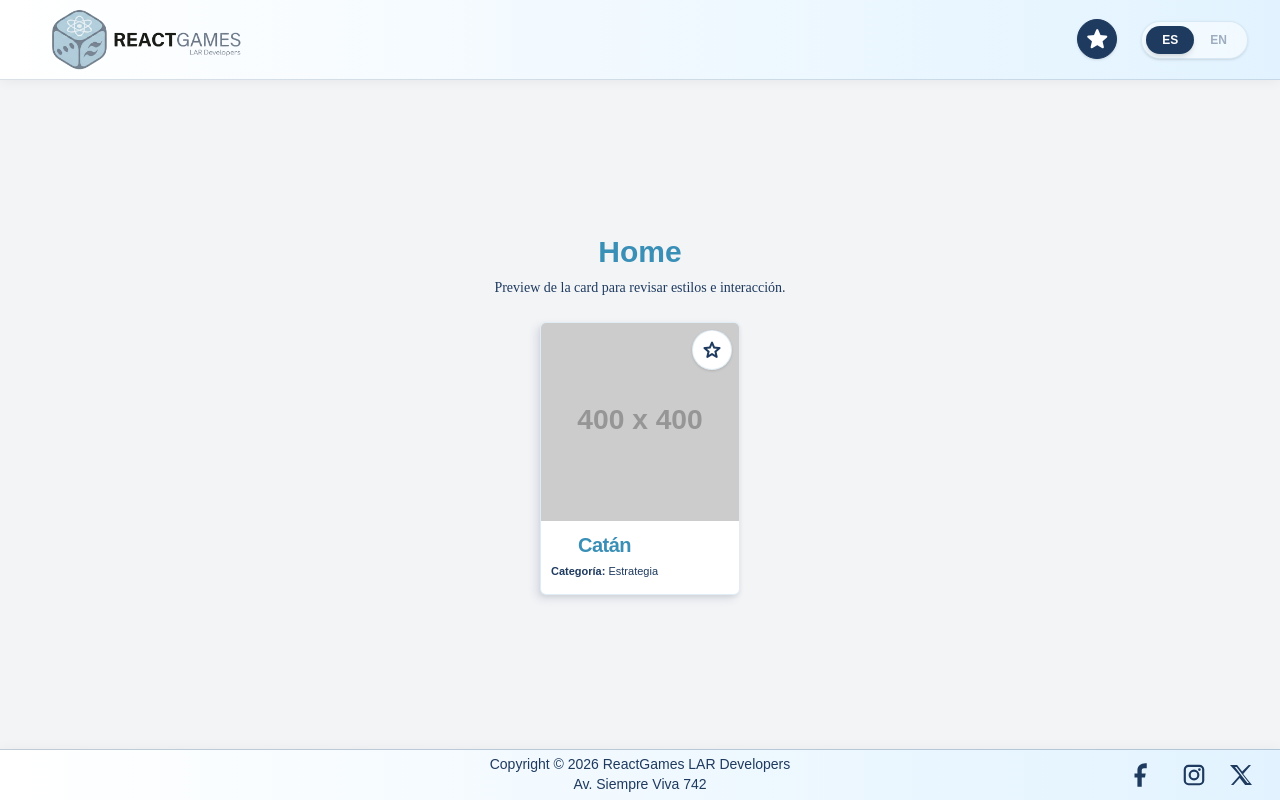
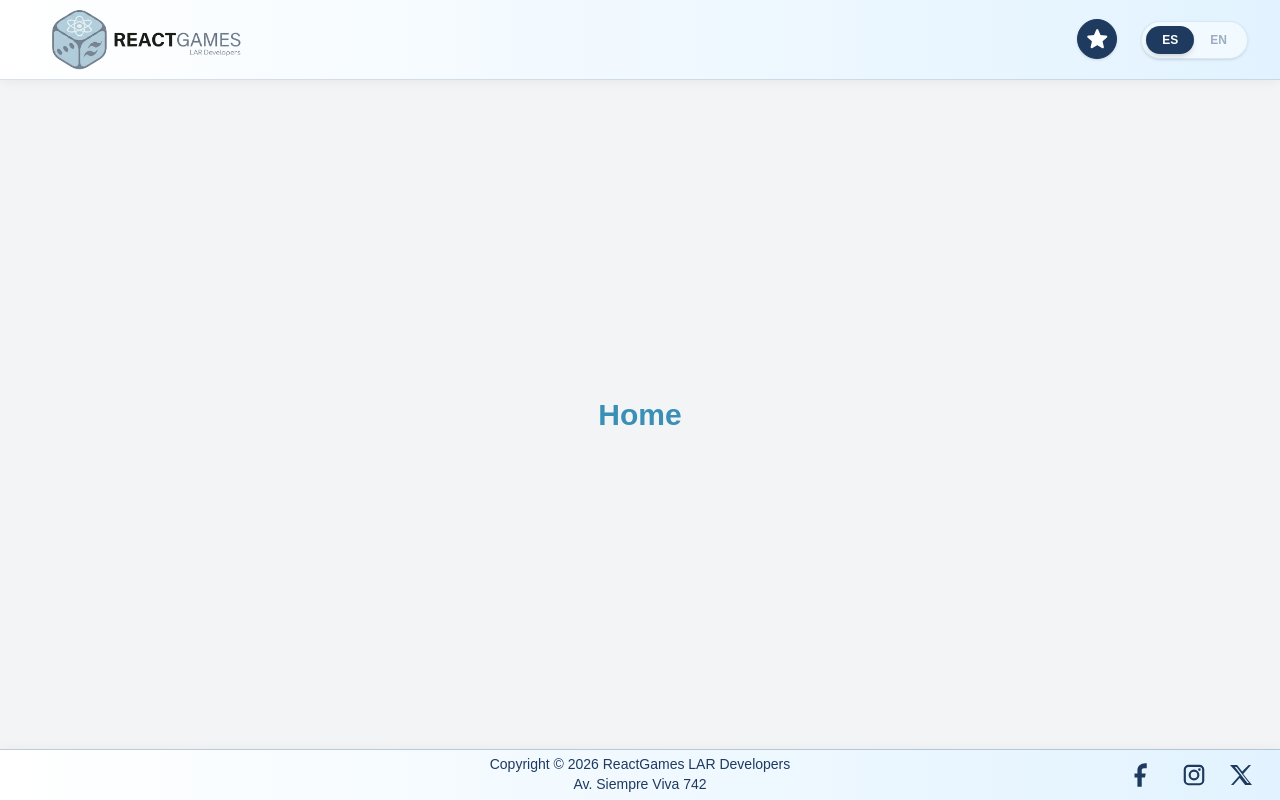
Before and after one commit to nramiror/TUDW_PWA_LAR_Developers_TP_React_2, a React (Vite) app: page / in a window 1280 px wide. Built offline with nearby package versions, Linux system fonts and the light colour scheme.

Commit message:
- Elimination card testing

```diff
--- a/src/Pages/Home/Home.jsx
+++ b/src/Pages/Home/Home.jsx
@@ -16,17 +16,7 @@ const Home = () => {
     <div className="flex w-full flex-col items-center gap-6 px-6 py-10">
       <div className="text-center">
         <h1 className="font-instrument text-3xl font-bold text-title">Home</h1>
-        <p className="mt-2 text-sm text-secondary">Preview de la card para revisar estilos e interacción.</p>
-      </div>
-
-      <Card
-        image="https://via.placeholder.com/400x400.png?text=Juego+de+mesa"
-        title="Catán"
-        category="Estrategia"
-        onViewDetails={handleViewDetails}
-        onToggleFavorite={handleToggleFavorite}
-        isFavorite={isFavorite}
-      />
+        </div>
     </div>
   );
 };
```
